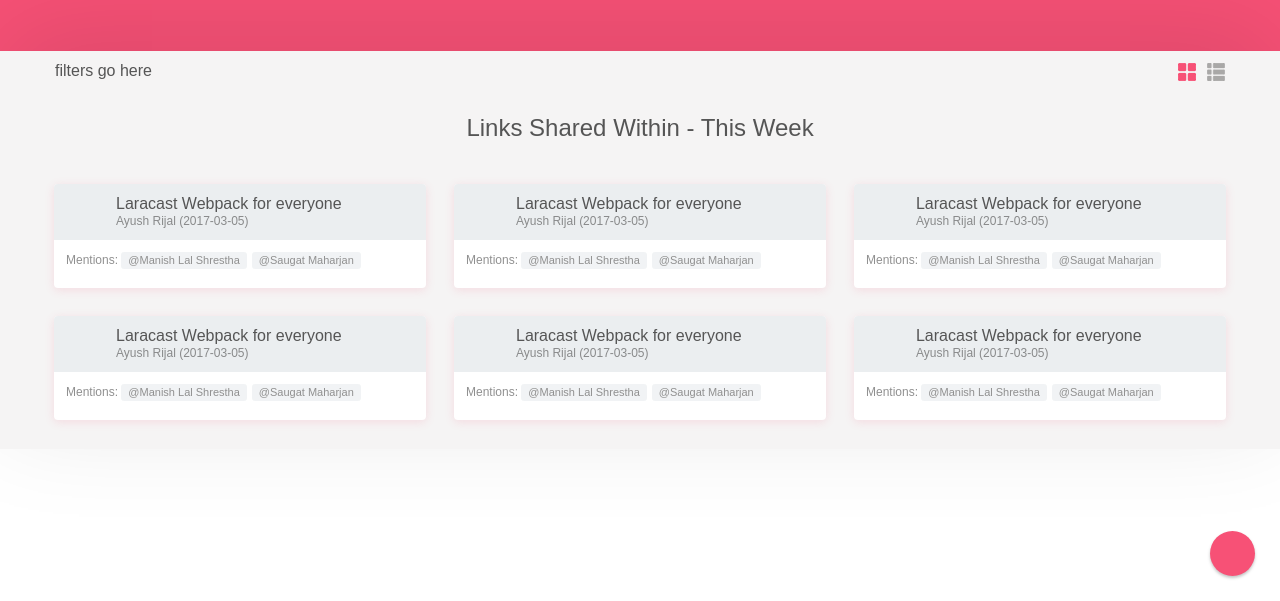
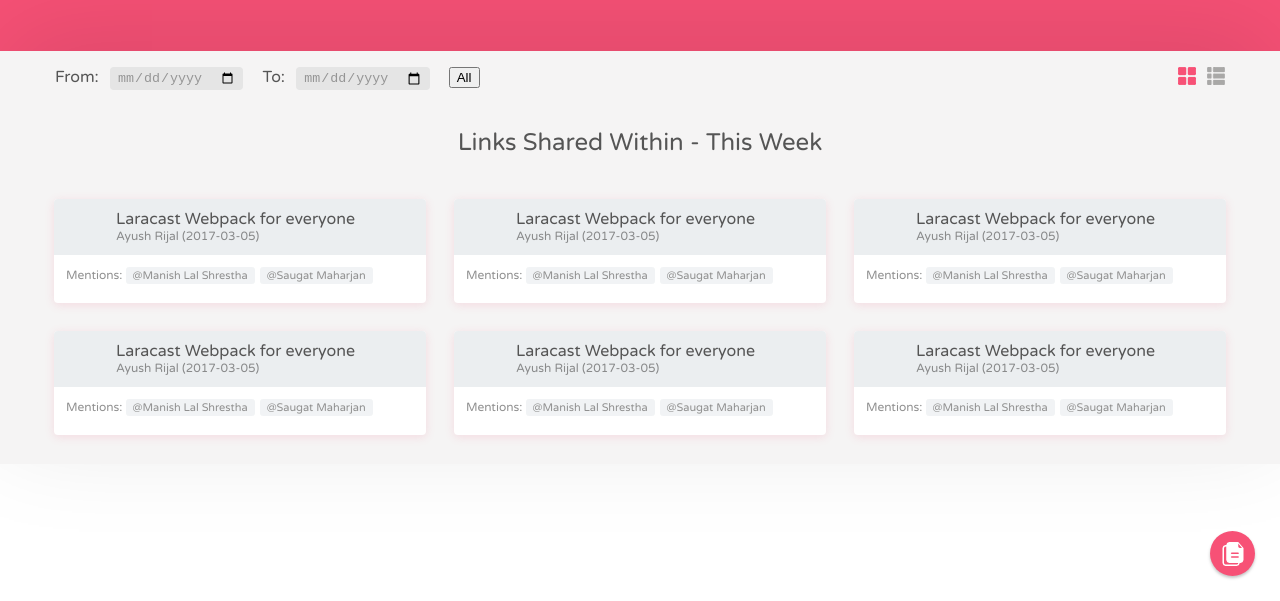
Before and after one commit to saugatmaharjan/capture_link, a website with bundled scripts: page index.html in a window 1280 px wide. Shown: the part 199-800 px from the top of the page. Built offline with nearby package versions, Linux system fonts and the light colour scheme; files whose address does not match are found by name; a web font is replaced by a local one.

Commit message:
added filter

```diff
--- a/index.html
+++ b/index.html
@@ -27,7 +27,10 @@
     <section class="collection">
         <div class="container">
             <div class="filters">
-                filters go here
+                <span class="from">From: <input type="date" /></span>
+                <span class="to">To: <input type="date" /></span>
+                <button class="view_all">All</button>
+
                 <div class="view_options">
                     <span class="grid_icon active"></span>
                     <span class="list_icon"></span>
@@ -139,7 +142,7 @@
 
     <span class="copy_icon" title="Copy links to clipboard"></span>
 
-	<script src="src/scripts/jquery.min.js"></script>
+	<script src="src/vendor/scripts/jquery.min.js"></script>
     <script src="main.js"></script>
 </body>
 
--- a/src/scss/layouts/_collection.scss
+++ b/src/scss/layouts/_collection.scss
@@ -4,7 +4,19 @@
 }
 
 .filters {
-    padding: 12px 0px;
+    padding: 16px 0px;
+    margin-bottom: 15px;
+}
+
+.from,.to{
+	input{
+		margin: 0 15px 0 7px;
+		background: mix($black, $white, 10%);
+		border: none;
+		border-radius: 4px;
+		padding: 3px 7px;
+		color: lighten($black, 25%);
+	}
 }
 
 .view_options {
@@ -110,14 +122,15 @@
 }
 
 .select_icon {
-    background: lighten($black, 35%);
+    background: lighten($black, 35%) url('images/check.png') no-repeat center center;
+    background-size: 55%;
     pointer-events: none;
     border-radius: 50%;
     z-index: 2;
 }
 
 input.select_link[type=checkbox]:checked + .select_icon {
-    background: $pink;
+    background-color: $pink;
 }
 
 .copy_icon{
@@ -127,13 +140,13 @@
 	position: fixed;
 	bottom: 25px;
 	right: 25px;
-	background: $pink;
+	background: $pink url('images/copy.png') no-repeat center center;
 	border-radius: 50%;
 	box-shadow: 0px 2px 3px transparentize($black, 0.65);
 	cursor: pointer;
 	transition: 0.3s ease-out;
 	&:hover{
 		box-shadow: 0px 5px 10px -2px transparentize($black, 0.65);
-		transform: translateY(-3px);
+		transform: translateY(-2px);
 	}
 }
--- a/src/scss/main.scss
+++ b/src/scss/main.scss
@@ -1,4 +1,4 @@
-// @import url('https://fonts.googleapis.com/css?family=Palanquin+Dark:400,700|Varela+Round');
+@import url('https://fonts.googleapis.com/css?family=Palanquin+Dark:400,700|Varela+Round');
 
 @import 'reset';
 @import 'variables';
--- a/style.css
+++ b/style.css
@@ -1,3 +1,4 @@
+@import url("https://fonts.googleapis.com/css?family=Palanquin+Dark:400,700|Varela+Round");
 /* http://meyerweb.com/eric/tools/css/reset/
    v2.0 | 20110126
    License: none (public domain)
@@ -131,7 +132,16 @@
   box-shadow: 0px -25px 100px rgba(0, 0, 0, 0.1); }
 
 .filters {
-  padding: 12px 0px; }
+  padding: 16px 0px;
+  margin-bottom: 15px; }
+
+.from input, .to input {
+  margin: 0 15px 0 7px;
+  background: #e5e5e5;
+  border: none;
+  border-radius: 4px;
+  padding: 3px 7px;
+  color: #959595; }
 
 .view_options {
   float: right; }
@@ -214,13 +224,14 @@
   z-index: 4; }
 
 .select_icon {
-  background: #aeaeae;
+  background: #aeaeae url("images/check.png") no-repeat center center;
+  background-size: 55%;
   pointer-events: none;
   border-radius: 50%;
   z-index: 2; }
 
 input.select_link[type=checkbox]:checked + .select_icon {
-  background: #f75176; }
+  background-color: #f75176; }
 
 .copy_icon {
   display: block;
@@ -229,11 +240,11 @@
   position: fixed;
   bottom: 25px;
   right: 25px;
-  background: #f75176;
+  background: #f75176 url("images/copy.png") no-repeat center center;
   border-radius: 50%;
   box-shadow: 0px 2px 3px rgba(85, 85, 85, 0.35);
   cursor: pointer;
   transition: 0.3s ease-out; }
   .copy_icon:hover {
     box-shadow: 0px 5px 10px -2px rgba(85, 85, 85, 0.35);
-    transform: translateY(-3px); }
+    transform: translateY(-2px); }
```
Also changed, not shown: images/check.png (added), images/copy.png (added), src/vendor/css/datepicker.min.css (added), src/vendor/scripts/datepicker.min.js (added), src/vendor/scripts/jquery.min.js (renamed from src/scripts/jquery.min.js).
